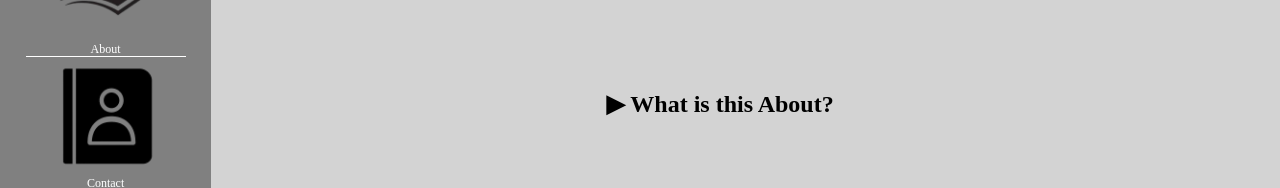
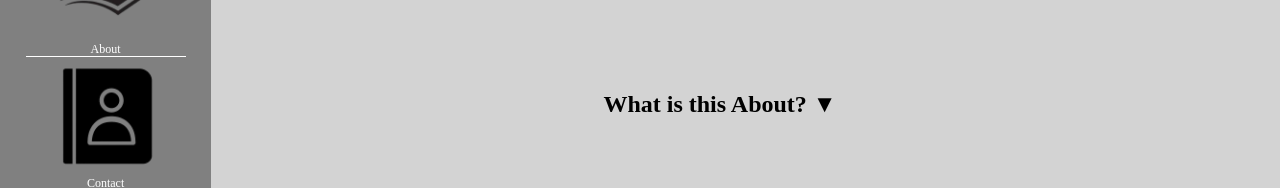
Before and after one commit to Derek242/HackCUNY2024, a Vue app in the folder HackCUNY-2024/: page /about in a window 1280 px wide. Shown: the part 316-504 px from the top of the page. Built offline with nearby package versions, Linux system fonts and the light colour scheme; no server answers.

Commit message:
working about

```diff
--- a/HackCUNY-2024/src/views/About.vue
+++ b/HackCUNY-2024/src/views/About.vue
@@ -1,11 +1,11 @@
 <template>
   <div class="page">
-    <div class="sections">
-      <h2 onclick="toggleAnswer(this)">
-        <span class = "dropdown-btn">▶</span> What is this About?
+    <div class="sections" :class="{ active: isOpen}">
+      <h2 @click="toggleAnswer"> What is this About?
+      <span class = "dropdown-btn" :class="{ rotated: isOpen }">▼</span>
       </h2>
-      <p class="answer">
-
+      <p class="answer" v-show="isOpen">
+          Yes
       </p>
     </div>
   </div>
@@ -31,3 +31,19 @@
 
 
 </style>
+
+
+<script>
+export default {
+  data() {
+    return {
+      isOpen: false,
+    };
+  },
+  methods: {
+    toggleAnswer() {
+      this.isOpen = !this.isOpen;
+    },
+  },
+};
+</script>
```
